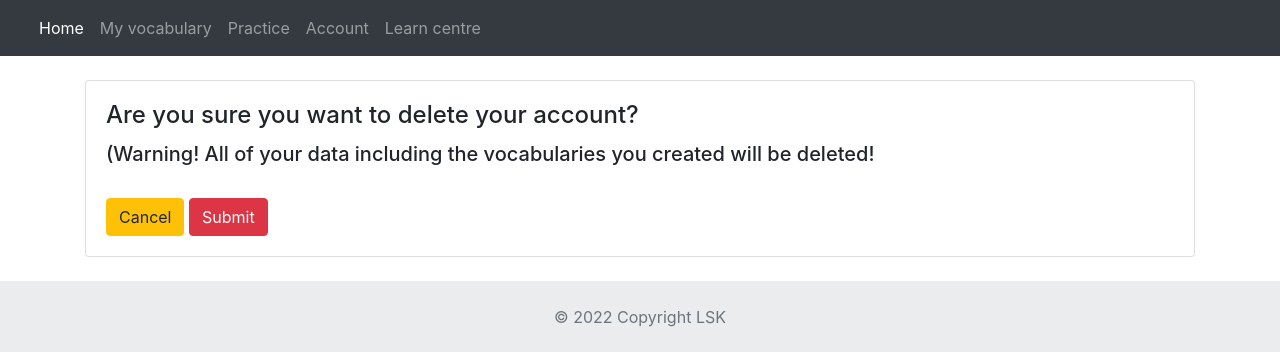
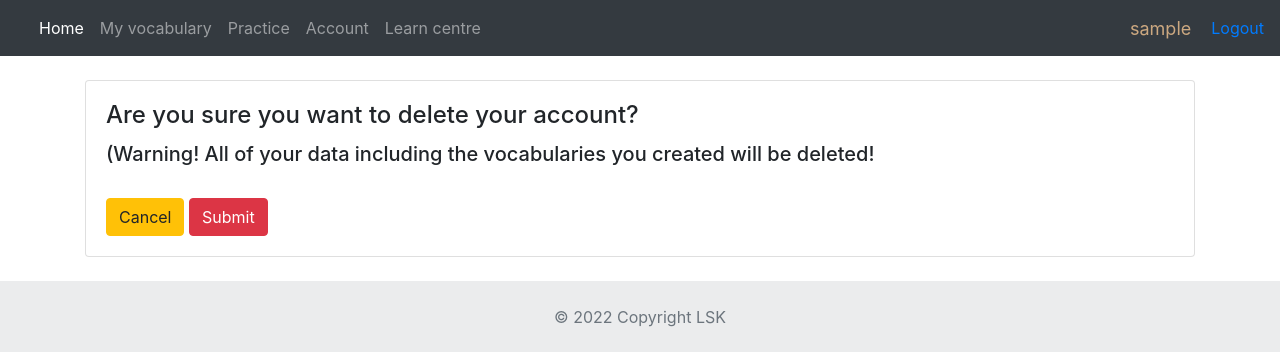
Before and after one commit to sathishlakshmanan/learn-german-vocabulary, a Django app: page /delete_account/1/ in a window 1280 px wide. Shown: the top 352 px of the page. Run offline with Django 4.2, Linux system fonts and the light colour scheme; the first user in the database is signed in; tables that the repository leaves empty hold one stand-in row (Sample ...).

Commit message:
Updated navigation bar

```diff
--- a/templates/navbar.html
+++ b/templates/navbar.html
@@ -1,3 +1,13 @@
+{% load static %}
+
+<style>
+    .hello-msg{
+        font-size: 18px;
+        color: #cca880;
+        margin-right: 20px;
+    }
+</style>
+
 <nav class="navbar navbar-expand-lg navbar-dark bg-dark">
   <div class="container-fluid">
     <div class="collapse navbar-collapse" id="navbarNav">
@@ -20,4 +30,7 @@
       </ul>
     </div>
   </div>
+  <span class="hello-msg">{{request.user}}</span>
+  <span><a href="{% url 'user_logout' %}">Logout</a>
+</span>
 </nav>
```
Also changed, not shown: other parts of templates/navbar.html (+2 -2 lines).
